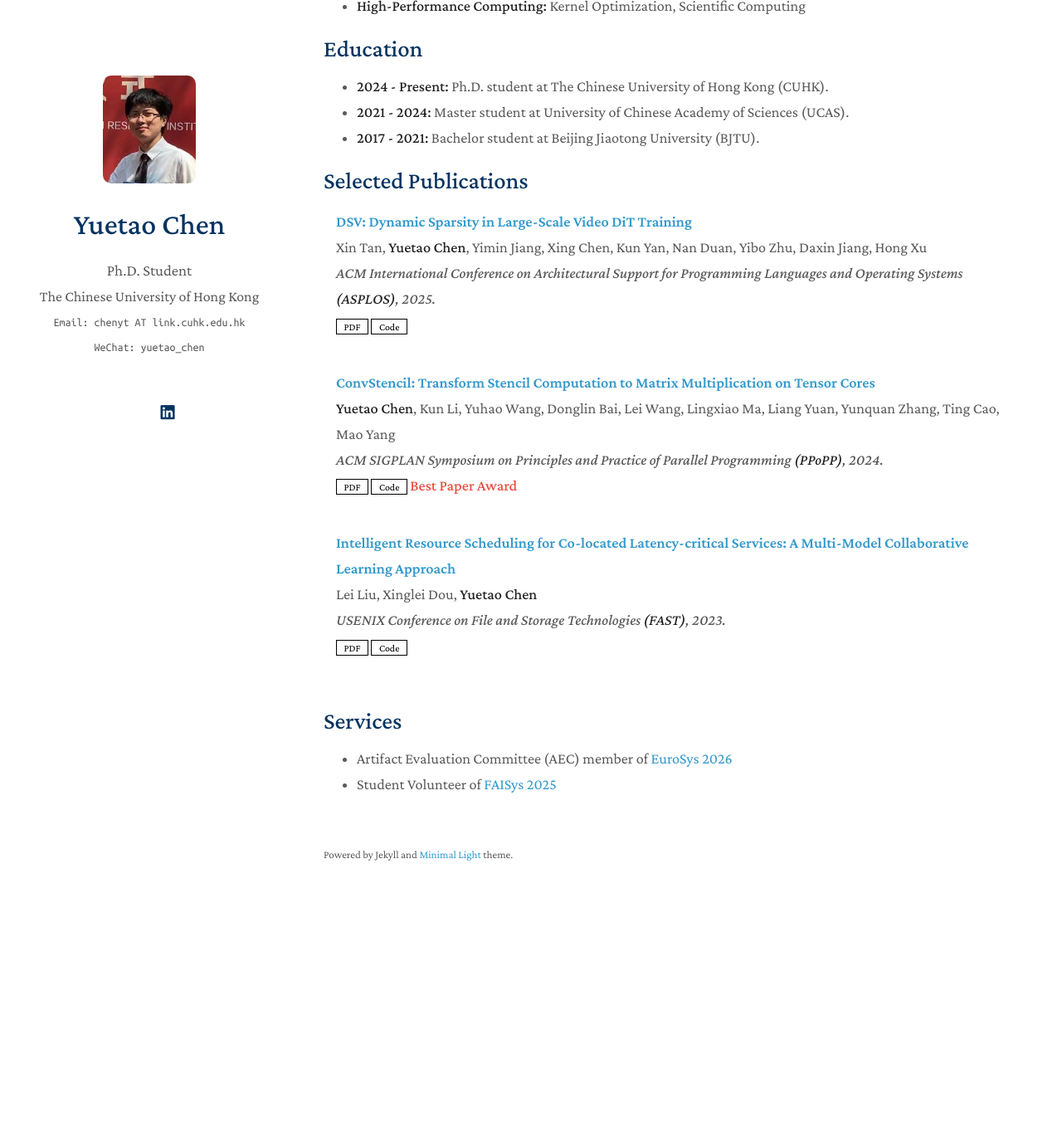
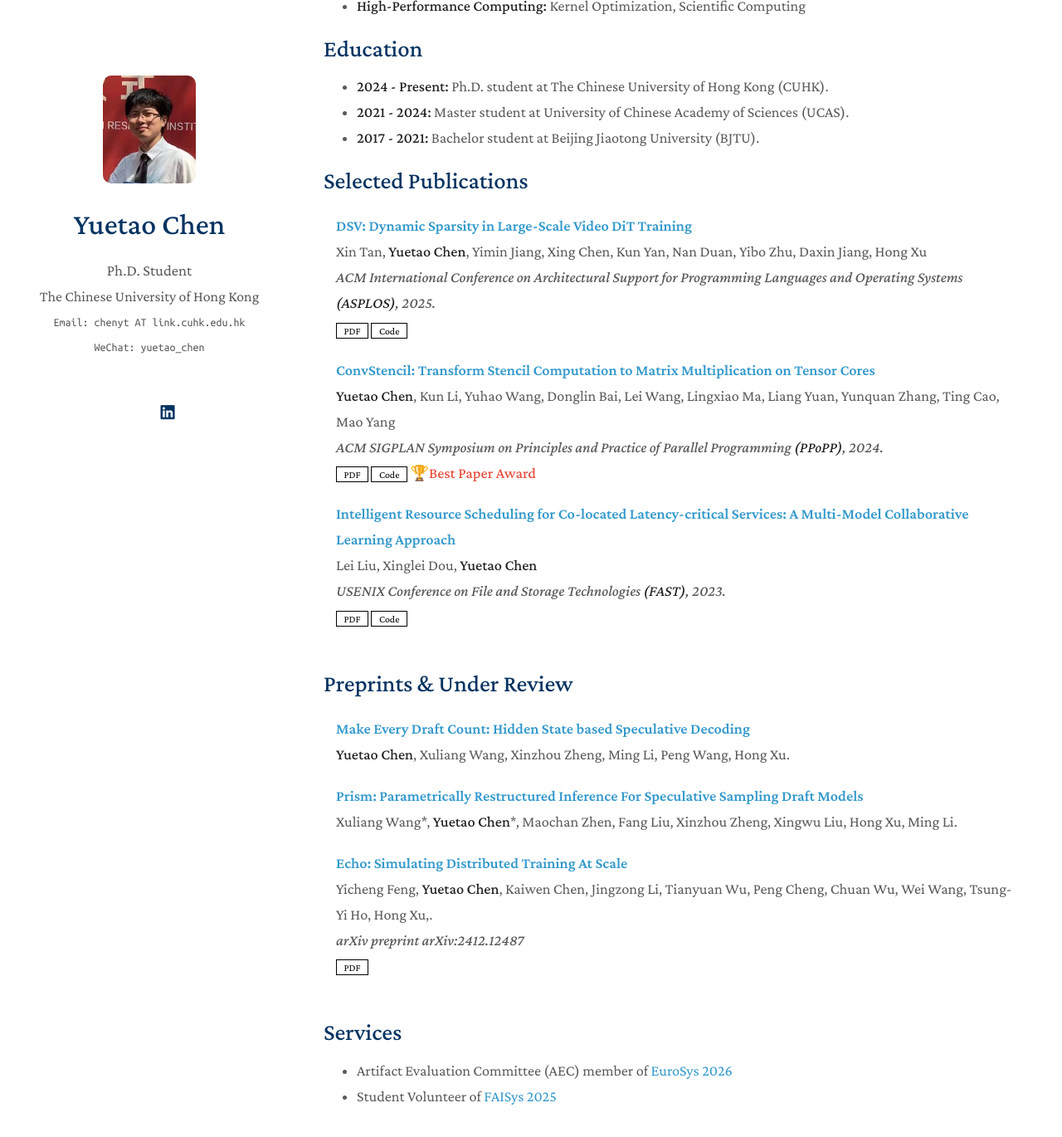
Before and after one commit to chenytpersonalpage/chenytpersonalpage.github.io, a Jekyll site: the page built from index.md, in a window 1280 px wide and 1400 px high, scrolled down 349 px. Shown: the top 1370 px of the window at 83% size. Built offline with Jekyll 4.4.1, drawn with Linux system fonts in a browser that asks for light colours; a style sheet for code colours, icons or effects is not loaded; before the commit the page ends 1463 px from its top, so only the background shows below that.

Commit message:
Update Preprints

```diff
--- a/_data/publications.yml
+++ b/_data/publications.yml
@@ -1,4 +1,5 @@
-main:
+# 已发表论文
+published:
 
   - title: "DSV: Dynamic Sparsity in Large-Scale Video DiT Training"
     authors: Xin Tan, <strong>Yuetao Chen</strong>, Yimin Jiang, Xing Chen, Kun Yan, Nan Duan, Yibo Zhu, Daxin Jiang, Hong Xu
@@ -18,7 +19,7 @@
     code: https://github.com/microsoft/ConvStencil
     # page: https://class-il.mpi-inf.mpg.de/mnemonics/
     # bibtex: https://class-il.mpi-inf.mpg.de/mnemonics/
-    notes: Best Paper Award #<strong>(Artifact Available, Functional, Reproduced)</strong>
+    notes: 🏆Best Paper Award #<strong>(Artifact Available, Functional, Reproduced)</strong>
     # image: ./assets/img/teaser_example.png
 
   - title: "Intelligent Resource Scheduling for Co-located Latency-critical Services: A Multi-Model Collaborative Learning Approach"
@@ -27,3 +28,21 @@
     conference: USENIX Conference on File and Storage Technologies <strong>(FAST)</strong>, 2023.
     pdf: https://www.usenix.org/system/files/fast23-liu.pdf
     code: https://github.com/Sys-Inventor-Lab/AI4System-OSML
+
+# Preprint论文
+preprints:
+  # 示例：添加preprint论文时使用以下格式
+  - title: "Make Every Draft Count: Hidden State based Speculative Decoding"
+    authors: <strong>Yuetao Chen</strong>, Xuliang Wang, Xinzhou Zheng, Ming Li, Peng Wang, Hong Xu.
+    # conference: arXiv preprint arXiv:2024.xxxxx
+    # pdf: https://arxiv.org/abs/xxxx.xxxxx
+    # code: https://github.com/xxx
+    # preprint: https://arxiv.org/abs/xxxx.xxxxx
+
+  - title: "Prism: Parametrically Restructured Inference For Speculative Sampling Draft Models"
+    authors: Xuliang Wang*, <strong>Yuetao Chen</strong>*, Maochan Zhen, Fang Liu, Xinzhou Zheng, Xingwu Liu, Hong Xu, Ming Li.
+
+  - title: "Echo: Simulating Distributed Training At Scale"
+    authors: Yicheng Feng, <strong>Yuetao Chen</strong>, Kaiwen Chen, Jingzong Li, Tianyuan Wu, Peng Cheng, Chuan Wu, Wei Wang, Tsung-Yi Ho, Hong Xu,.
+    conference: arXiv preprint arXiv:2412.12487
+    pdf: https://arxiv.org/abs/2412.12487
--- a/_includes/publications.md
+++ b/_includes/publications.md
@@ -1,9 +1,10 @@
-<h2 id="publications" style="margin: 2px 0px -15px;">Selected Publications</h2>
+<!-- <h2 id="publications" style="margin: 2px 0px -15px;">Selected Publications</h2> -->
+## Selected Publications
 
 <div class="publications">
 <ol class="bibliography">
 
-{% for link in site.data.publications.main %}
+{% for link in site.data.publications.published %}
 
 <li>
 <div class="pub-row">
@@ -16,7 +17,7 @@
     {% endif %}
   </div>
   <div class="col-sm-9" style="position: relative;padding-right: 15px;padding-left: 20px;"> -->
-  <div class="col-sm-12" style="position: relative;padding-right: 15px;padding-left: 15px;">
+  <div class="col-sm-12" style="position: relative;padding-right: 15px;padding-left: 15px; margin-bottom: -10px; margin-top: -10px;">
       <div class="title"><a href="{{ link.pdf }}">{{ link.title }}</a></div>
       <div class="author">{{ link.authors }}</div>
       <div class="periodical"><em>{{ link.conference }}</em>
@@ -50,3 +51,52 @@
 
 </ol>
 </div>
+{% if site.data.publications.preprints.size > 0 %}
+<!-- <h2 id="preprints" style="margin: 2px 0px -15px;">Preprints</h2> -->
+## Preprints & Under Review
+
+<div class="publications">
+<ol class="bibliography">
+
+{% for link in site.data.publications.preprints %}
+
+<li>
+<div class="pub-row">
+  <div class="col-sm-12" style="position: relative;padding-right: 15px;padding-left: 15px; margin-bottom: -10px; margin-top: -10px;">
+      <div class="title"><a href="{{ link.pdf }}">{{ link.title }}</a></div>
+      <div class="author">{{ link.authors }}</div>
+      <div class="periodical"><em>{{ link.conference }}</em>
+      </div>
+    <div class="links">
+      {% if link.pdf %}
+      <a href="{{ link.pdf }}" class="btn btn-sm z-depth-0" role="button" target="_blank" style="font-size:12px;">PDF</a>
+      {% endif %}
+      {% if link.code %}
+      <a href="{{ link.code }}" class="btn btn-sm z-depth-0" role="button" target="_blank" style="font-size:12px;">Code</a>
+      {% endif %}
+      {% if link.preprint %}
+      <a href="{{ link.preprint }}" class="btn btn-sm z-depth-0" role="button" target="_blank" style="font-size:12px;">Preprint</a>
+      {% endif %}
+      {% if link.page %}
+      <a href="{{ link.page }}" class="btn btn-sm z-depth-0" role="button" target="_blank" style="font-size:12px;">Project Page</a>
+      {% endif %}
+      {% if link.bibtex %}
+      <a href="{{ link.bibtex }}" class="btn btn-sm z-depth-0" role="button" target="_blank" style="font-size:12px;">BibTex</a>
+      {% endif %}
+      {% if link.notes %}
+      <strong style="color:#e74d3c">{{ link.notes }}</strong>
+      {% endif %}
+      {% if link.others %}
+      {{ link.others }}
+      {% endif %}
+    </div>
+  </div>
+</div>
+</li>
+<br>
+
+{% endfor %}
+
+</ol>
+</div>
+{% endif %}
--- a/assets/css/publications.css
+++ b/assets/css/publications.css
@@ -38,7 +38,7 @@
 
 .publications ol.bibliography { list-style: none; padding: 0; margin-top: 0; }
 
-.publications ol.bibliography li { min-height: 110px; margin-bottom: 0.5rem; }
+.publications ol.bibliography li { min-height: 40px; margin-bottom: 0.5rem; }
 
 .publications ol.bibliography li .abbr { height: 8rem; margin-bottom: 0.5rem; }
 
```
